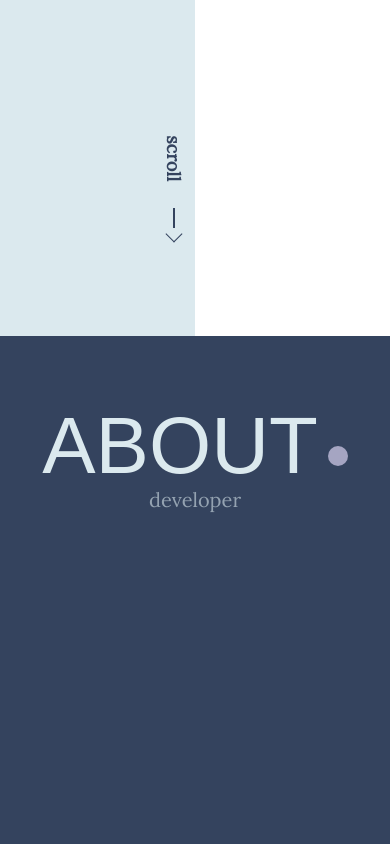
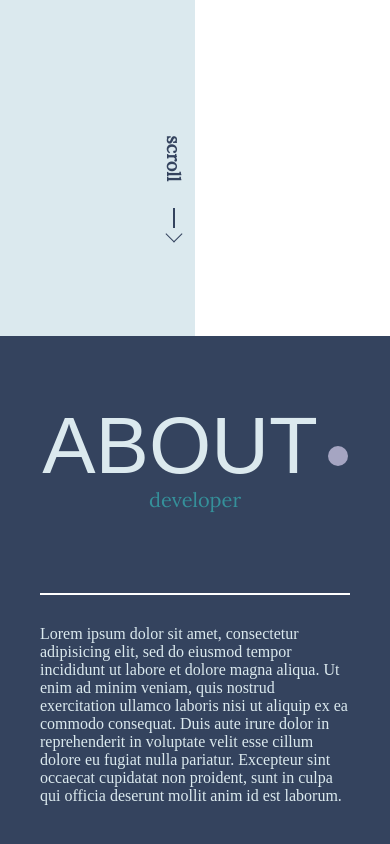
Before and after one commit to arrianne/portfolio-2019, a plain HTML site: page index.html in a window 390 px wide. Shown: the part 508-1352 px from the top of the page. Drawn offline with nearby package versions, Linux system fonts and the light colour scheme; files that its build step writes are made by us from their sources; a web font is replaced by a local one.

Commit message:
adding mobile styling for section 2

```diff
--- a/index.html
+++ b/index.html
@@ -61,29 +61,15 @@
             </div>
           </div>
         </div>
+        <div class="title-box right">
+          <div class="line-split"></div>
+          <div class="about-container">
+            <p>Lorem ipsum dolor sit amet, consectetur adipisicing elit, sed do eiusmod tempor incididunt ut labore et dolore magna aliqua. Ut enim ad minim veniam, quis nostrud exercitation ullamco laboris nisi ut aliquip ex ea commodo consequat. Duis aute irure dolor in reprehenderit in voluptate velit esse cillum dolore eu fugiat nulla pariatur. Excepteur sint occaecat cupidatat non proident, sunt in culpa qui officia deserunt mollit anim id est laborum.</p>
+          </div>
+        </div>
       </div>
 
-
-
-
-
-
-
-        <div class="title-box left">
-
-        </div>
-        <div class="title-box right">
-          <!-- <img class="banana-phone" src="images/bananphone.jpg" alt=""> -->
-        </div>
-
-      </div>
     </div>
-
-
-
-
-
-
 
   </body>
 </html>
--- a/scss/styles.scss
+++ b/scss/styles.scss
@@ -214,19 +214,36 @@ ul {
   display: flex;
 
   .title {
-    color:$pale-blue;
+    color: $pale-blue;
     max-width: 450px;
     right: 500px;
     align-self: center;
   }
+  .title-box {
+    width: 50%;
+    background: $dark-blue;
+  }
   .left {
-    background: $dark-blue;
-    width: 100%;
+
+  }
+  .right {
+    .about-container {
+      display: flex;
+      align-items: center;
+      padding: 30px;
+      p {
+        border-left: 2px solid white;
+        padding-left: 60px;
+        color: $pale-blue;
+        font-size: 20px;
+      }
+    }
   }
 }
 
 
-/*Vertical Sliding*/
+/*///////////////// sliding text */
+
 .slidingVertical {
   font-size: 20px;
   font-family: 'Lora', serif;
@@ -248,7 +265,7 @@ ul {
 	animation: topToBottom 4.5s linear infinite 0s;
 	-ms-animation: topToBottom 4.5s linear infinite 0s;
 	-webkit-animation: topToBottom 4.5s linear infinite 0s;
-	color:$pale-blue;
+	color: $pale-torquoise;
 	opacity: 0;
 	overflow: hidden;
 	position: absolute;
@@ -313,6 +330,7 @@ ul {
     }
   }
   .two {
+      flex-direction: column;
     .title {
       max-width: 450px;
       color: #dbe9ee;
@@ -331,6 +349,23 @@ ul {
       justify-content: center;
       align-self: flex-start;
     }
-
+    .left {
+      width: 100%;
+      height: 40%;
+    }
+    .right {
+      width: 100%;
+      align-items: flex-start;
+      .about-container {
+        padding: 0 40px;
+        p {
+          border-left: 0;
+          border-top: 2px solid white;
+          font-size: 16px;
+          padding-top: 30px;
+          padding-left: 0;
+        }
+      }
+    }
   }
 }
```
